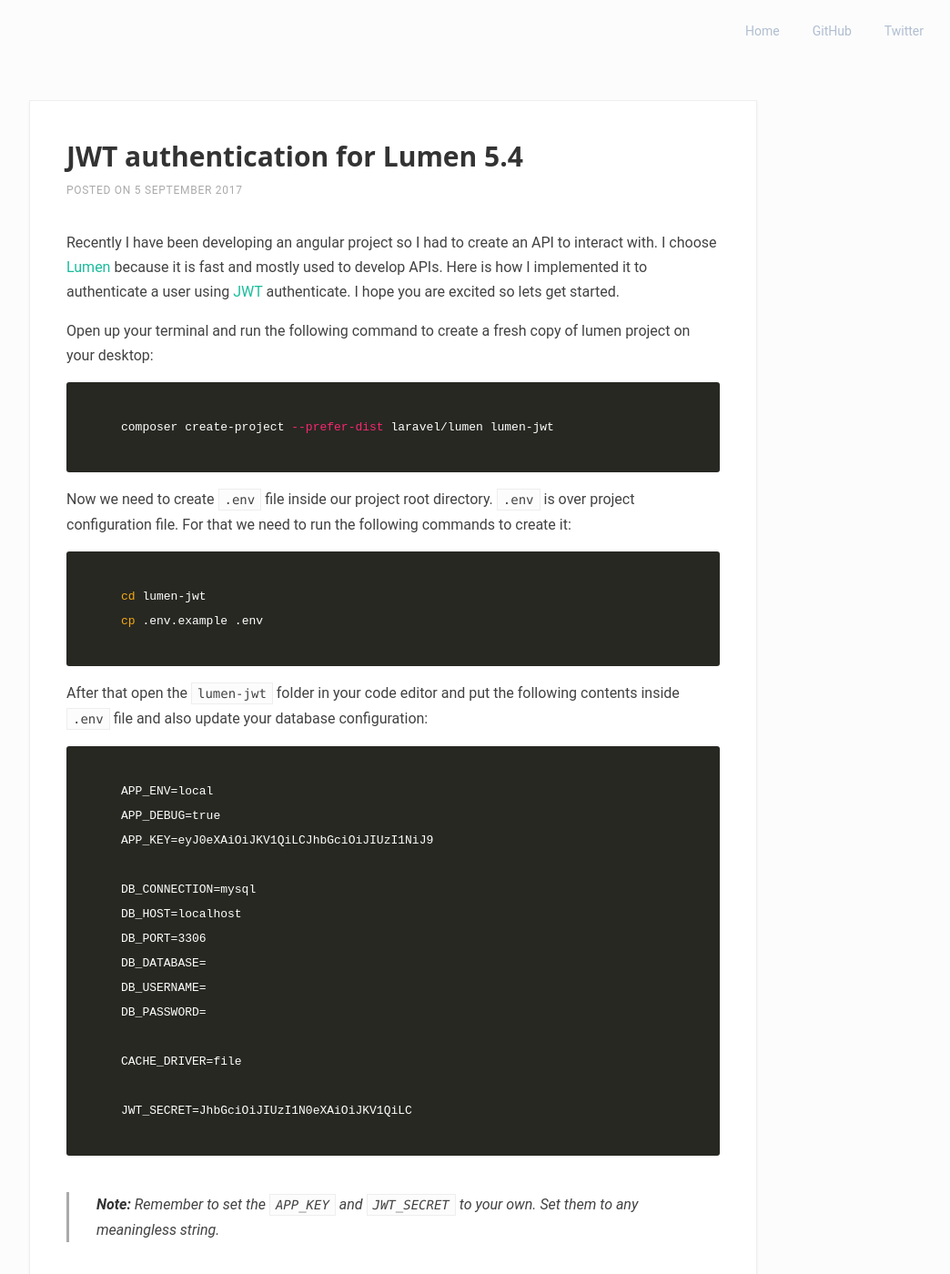
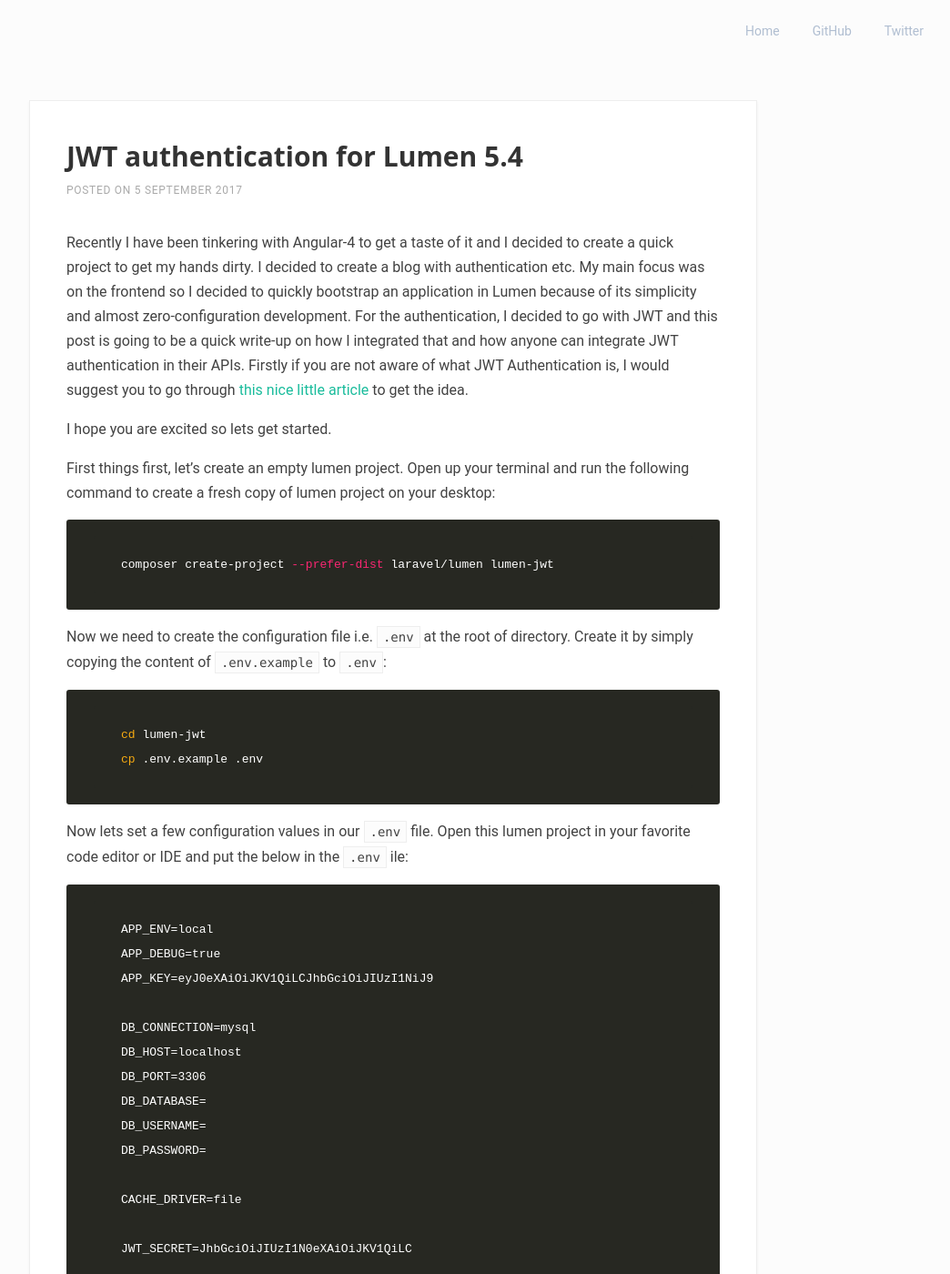
Before and after one commit to ziishaned/ziishaned.github.io, a Jekyll site: the page built from _posts/2017-09-05-jwt-authentication-for-Lumen-5.4.md, in a window 1280 px wide and 1400 px high. Shown: the whole window at 91% size, without its empty margins (208-1252 px from the left). Built offline with Jekyll 4.4.1, drawn with Linux system fonts in a browser that asks for light colours; comment, search, counter and statistics services are not loaded; some of the changed text lies outside the part shown.

Commit message:
Update - jwt-authentication-form-Lumen-5.4.md

````diff
--- a/_posts/2017-09-05-jwt-authentication-for-Lumen-5.4.md
+++ b/_posts/2017-09-05-jwt-authentication-for-Lumen-5.4.md
@@ -4,22 +4,24 @@
 comments: true
 ---
 
-Recently I have been developing an angular project so I had to create an API to interact with. I choose [Lumen](https://github.com/laravel/lumen) because it is fast and mostly used to develop APIs. Here is how I implemented it to authenticate a user using [JWT](https://jwt.io/introduction/) authenticate. I hope you are excited so lets get started.
+Recently I have been tinkering with Angular-4 to get a taste of it and I decided to create a quick project to get my hands dirty. I decided to create a blog with authentication etc. My main focus was on the frontend so I decided to quickly bootstrap an application in Lumen because of its simplicity and almost zero-configuration development. For the authentication, I decided to go with JWT and this post is going to be a quick write-up on how I integrated that and how anyone can integrate JWT authentication in their APIs. Firstly if you are not aware of what JWT Authentication is, I would suggest you to go through [this nice little article]() to get the idea.
 
-Open up your terminal and run the following command to create a fresh copy of lumen project on your desktop:
+I hope you are excited so lets get started.
+
+First things first, let's create an empty lumen project. Open up your terminal and run the following command to create a fresh copy of lumen project on your desktop:
 
 ```bash
 composer create-project --prefer-dist laravel/lumen lumen-jwt
 ```
 
-Now we need to create `.env` file inside our project root directory. `.env` is over project configuration file. For that we need to run the following commands to create it:
+Now we need to create the configuration file i.e. `.env` at the root of directory. Create it by simply copying the content of `.env.example` to `.env`:
 
 ```bash
 cd lumen-jwt
 cp .env.example .env
 ```
 
-After that open the `lumen-jwt` folder in your code editor and put the following contents inside `.env` file and also update your database configuration:
+Now lets set a few configuration values in our `.env` file. Open this lumen project in your favorite code editor or IDE and put the below in the `.env` ile:
 
 ```
 APP_ENV=local
@@ -38,7 +40,7 @@
 JWT_SECRET=JhbGciOiJIUzI1N0eXAiOiJKV1QiLC
 ```
 
-> **Note:** Remember to set the `APP_KEY` and `JWT_SECRET` to your own. Set them to any meaningless string.
+> **Note:** Remember to set the `APP_KEY` and `JWT_SECRET` to your own.
 
 Create a migration file for the users table:
 
@@ -46,7 +48,7 @@
 php artisan make:migration create_users_table
 ```
 
-Modify the created file `(for me that was database/migrations/2017_09_05_115448_create_users_table.php)` to look like this:
+Modify the migration file created inside the `database/migrations` directory to have `name`, `email` and `password` fields. For me the file is `database/migrations/2017_09_05_115448_create_users_table.php`:
 
 ```php
 <?php
@@ -85,7 +87,7 @@
 }
 ```
 
-Modify `database/factories/ModelFactory.php` to look like this:
+Now let's define some factory methods that will help us in populating some seed data in the database. Open the file `database/factories/ModelFactory.php`  and modify it to look like below:
 
 ```php
 <?php
@@ -110,7 +112,7 @@
 });
 ```
 
-To create the seeder (it will populate your database with some users), modify `database/seeds/UsersTableSeeder.php` to look like:
+Now let's create the seeder to populate database with some users. Mmodify `database/seeds/UsersTableSeeder.php` to look like:
 
 ```php
 <?php
@@ -126,18 +128,13 @@
      */
     public function run()
     {
+        // create 10 users using the user factory
         factory(App\User::class, 10)->create();
     }
 }
 ```
 
-> **Important**: You must now recreate the autoloader (Lumen still doesn’t know about the UsersTableSeeder class):
-
-```bash
-composer dump-autoload
-```
-
-Modify `database/seeds/DatabaseSeeder.php` to look like this:
+Now let's register this user seeder in our database seeders. Modify `database/seeds/DatabaseSeeder.php` to look like this:
 
 ```php
 <?php
@@ -156,6 +153,7 @@
     {
         Model::unguard();
 
+        // Register the user seeder
         $this->call(UsersTableSeeder::class);
 
         Model::reguard();
@@ -163,39 +161,42 @@
 }
 ```
 
-Create database and run the following commands inside your terminal:
+Now create the configured database in MySQL and run the following commands inside your terminal to create the users table and add some dummy data respectively:
 
 ```bash
 php artisan migrate
 php artisan db:seed
 ```
 
-Now lets open the `bootstrap/app.php` file and uncomment the following lines:
+If you run into any errors, run the below to make sure that composer knows about these newly created classes
+
+```
+composer dump-autoload
+```
+
+Lumen does not have facades and eloquent enabled by default, let's enable them first by opening the `bootstrap/app.php` file and uncommenting the following lines:
 
 ```php?start_inline=1
 $app->withFacades();
 $app->withEloquent();
 ```
 
-To generate and validate jwt token we need to pull a new library `firebase/php-jwt` using composer. So, open up your terminal and run the following command:
+Now let's create the endpoint to generate JWT token. There are tons of libraries out there that will help you with it we will use the one called `firebase/php-jwt`. Open up your terminal and run the following command to pull it in using composer:
 
 ```bash
 composer require firebase/php-jwt
 ```
 
-Create following routes inside `routes/web.php` file:
+Now let's add the endpoint `POST /auth/login` that will accept the credentials and return a token for us. Let's register the route first by adding the following route inside `routes/web.php` file:
 
 ```php
 <?php
-
-$app->get('', function () use ($app) {
-    return $app->version();
-});
-
 $app->post('auth/login', ['uses' => 'AuthController@authenticate']);
 ```
 
-Inside `app/Http/Controllers` folder create a new `AuthController.php` file and put follwoing content inside it:
+Now we need the controller `AuthController` with method `authenticate`. Inside `app/Http/Controllers` folder create a new `AuthController.php` file and put follwoing content inside it:
+
+> In a production ready application you will probably have models and helper methods to achieve this but for the sake of brevity let's put everything inside the controller.
 
 ```php
 <?php
@@ -243,10 +244,8 @@
             'exp' => time() + 60*60 // Expiration time
         ];
 
-        /*
-        | As you can see we passes `JWT_SECRET` as the second parameter that will
-        | be used to decode the token in the feature.
-        */
+        // As you can see we are passing `JWT_SECRET` as the second parameter that will
+        // be used to decode the token in the future.
         return JWT::encode($payload, env('JWT_SECRET'));
     }
 
@@ -262,28 +261,35 @@
             'password'  => 'required'
         ]);
 
+        // Find the user by email
         $user = User::where('email', $this->request->input('email'))->first();
 
         if (!$user) {
+            // You wil probably have some sort of helpers or whatever
+            // to make sure that you have the same response format for
+            // differents kind of responses. But let's return the
+            // below respose for now.
             return response()->json([
                 'error' => 'Email does not exist.'
-            ], 401);
+            ], 400);
         }
 
+        // Verify the password and generate the token
         if (Hash::check($this->request->input('password'), $user->password)) {
             return response()->json([
                 'token' => $this->jwt($user)
             ], 200);
         }
 
+        // Bad Request response
         return response()->json([
             'error' => 'Email or password is wrong.'
-        ], 401);
+        ], 400);
     }
 }
 ```
 
-Lets open up your terminal and test our authenticate route by seding a post request and check if we are getting token in response.
+Lets open up your terminal and test our authenticate route by sending a post request and check if we are getting token in response.
 
 ```bash
 curl -X POST -F 'email=ziishaned@gmail.com' -F 'password=admin' http://localhost:8080/auth/login
@@ -297,7 +303,7 @@
 }
 ```
 
-Lets create a middleware `JwtMiddleware` inside `app/Http/Middleware` folder that will validates provided token  and put the following content inside it.
+Now we need a middleware to protect our routes. Lets create a middleware `JwtMiddleware` inside `app/Http/Middleware` folder that will validate provided token  and put the following content inside it.
 
 ```php
 <?php
@@ -317,6 +323,7 @@
         $token = $request->get('token');
 
         if(!$token) {
+            // Unauthorized response if token not there
             return response()->json([
                 'error' => 'Token not provided.'
             ], 401);
@@ -336,10 +343,7 @@
 
         $user = User::find($credentials->sub);
 
-        /*
-        | Because of this you can get the current authenticated user
-        | using \Illuminate\Http\Request class.
-        */
+        // Now let's put the user in the request class so that you can grab it from there
         $request->auth = $user;
 
         return $next($request);
@@ -355,7 +359,7 @@
 ]);
 ```
 
-After that open `routes/web.php` file and put the following routes inside it:
+Now let's protect some of our routes. Open the routes file i.e. `routes/web.php` and put the following routes inside it:
 
 ```php?start_inline=1
 $app->group(['middleware' => 'jwt.auth'], function() use ($app) {
@@ -380,7 +384,7 @@
 }
 ```
 
-Now lets make an other request to users route on which we implemented `jwt.auth` middleware and this time put the token that you will get by hitting authenticate route. Run the following commands inside your terminal:
+Now lets make another request to users route on which we implemented `jwt.auth` middleware and this time lets put the token that you will get by hitting authenticate route. Run the following commands inside your terminal:
 
 ```bash
 curl -X POST -F 'email=ziishaned@gmail.com' -F 'password=admin' http://localhost:8080/auth/login
@@ -405,3 +409,5 @@
     }
 ]
 ```
+
+And that about wraps it up. If you have any questions feel free to leave your comments below.
````
Also changed, not shown: other parts of _posts/2017-09-05-jwt-authentication-for-Lumen-5.4.md (+1 -1 lines).
